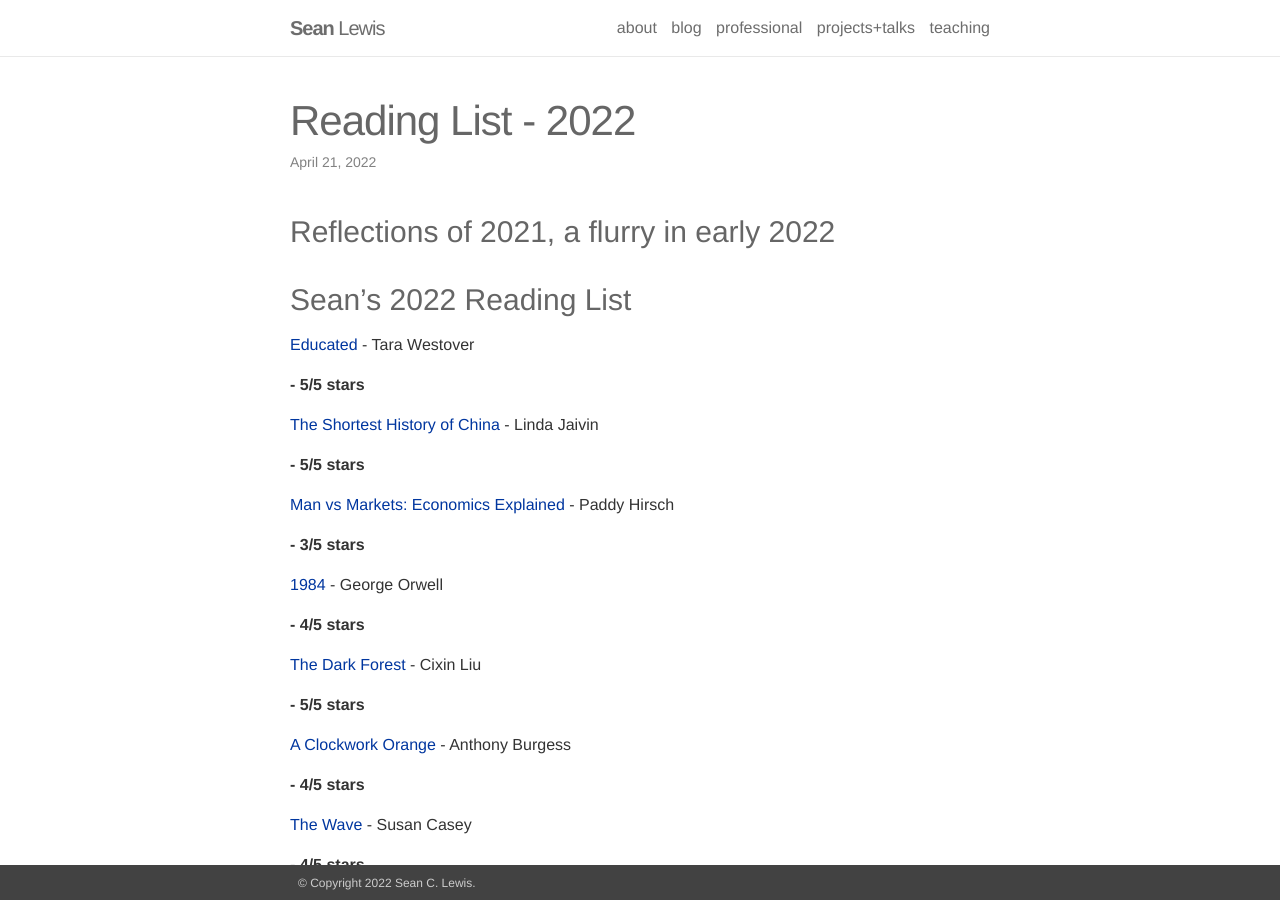
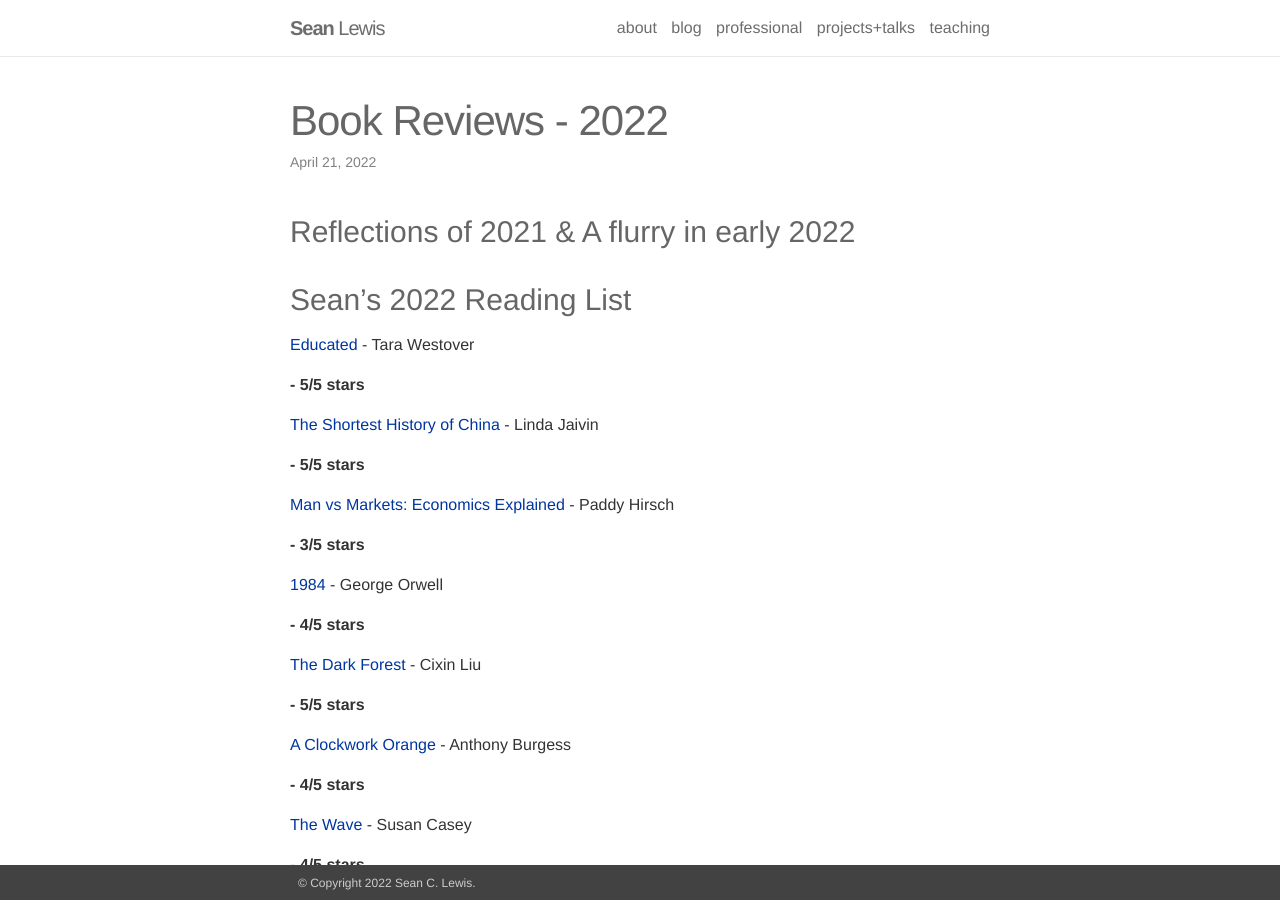
Before and after one commit to seanlabean/seanWebpage, a Jekyll site: the page built from _posts/2022-05-01-ReadingList2022.markdown, in a window 1280 px wide and 900 px high. Built offline with Jekyll 4.4.1, drawn with Linux system fonts in a browser that asks for light colours; nearby versions of some CDN libraries.

Commit message:
adding more posts

```diff
--- a/_posts/2022-04-21-ReadingList2020.markdown
+++ b/_posts/2022-04-21-ReadingList2020.markdown
@@ -1,6 +1,6 @@
 ---
 layout: post
-title: Reading List - 2020
+title: Book Reviews - 2020
 date: 2022-04-21 00:00:00
 description: From 2020 - What did I read? What did I like?
 ---
--- a/_posts/2022-04-21-ReadingList2021.markdown
+++ b/_posts/2022-04-21-ReadingList2021.markdown
@@ -1,6 +1,6 @@
 ---
 layout: post
-title: Reading List - 2021
+title: Book Reviews- 2021
 date: 2022-04-21 00:00:00
 description: From 2021 - What did I read? What did I like?
 ---
--- a/_posts/2022-05-01-ReadingList2022.markdown
+++ b/_posts/2022-05-01-ReadingList2022.markdown
@@ -1,10 +1,10 @@
 ---
 layout: post
-title: Reading List - 2022
+title: Book Reviews - 2022
 date: 2022-04-21 00:00:00
 description: Living document from 2022 - What did I read? What did I like?
 ---
-### Reflections of 2021, a flurry in early 2022
+### Reflections of 2021 & A flurry in early 2022
 
 
 
```
Also changed, not shown: _posts/2021-09-21-CodingBootcamp.markdown (added, +41 -0 lines).
